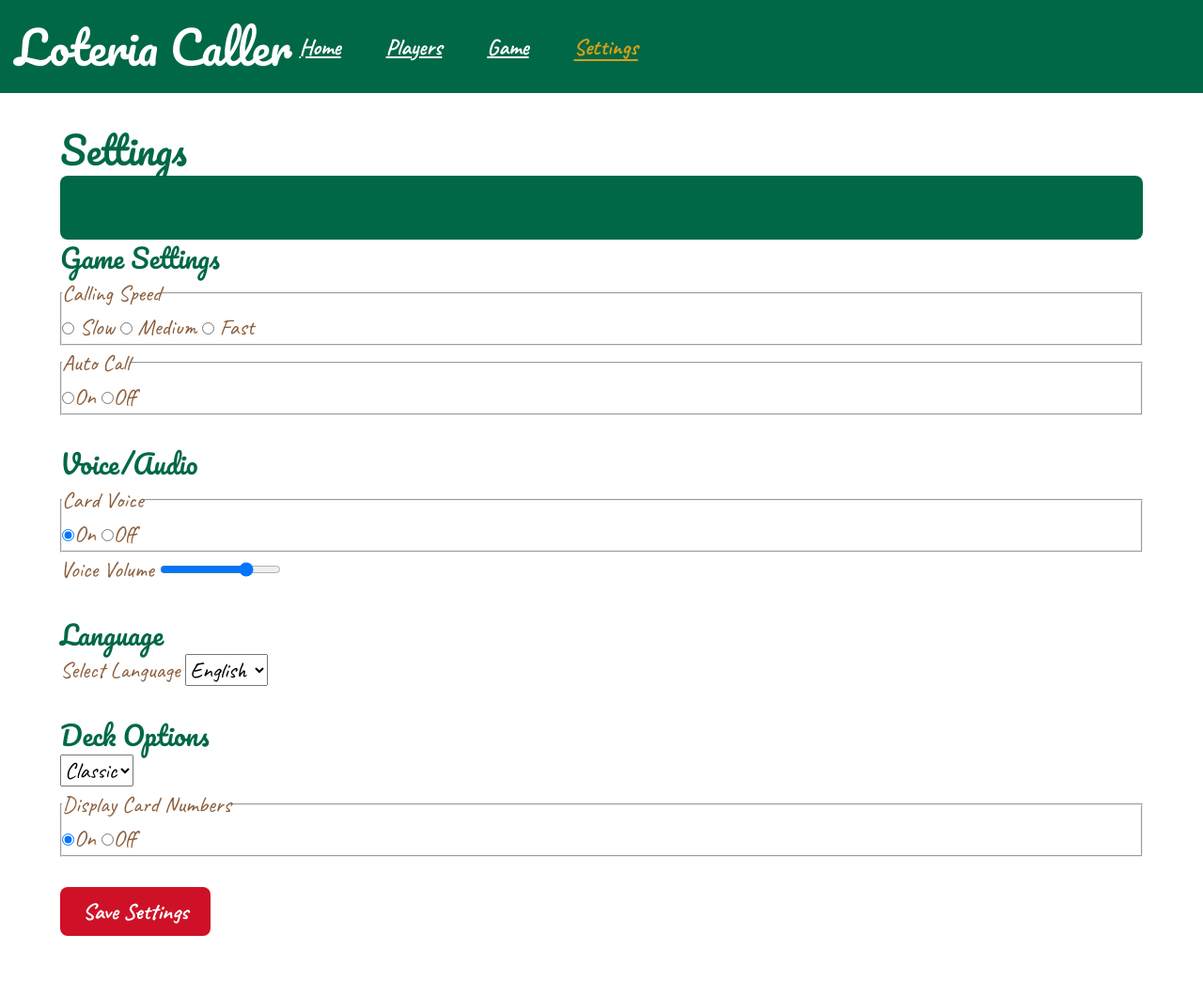
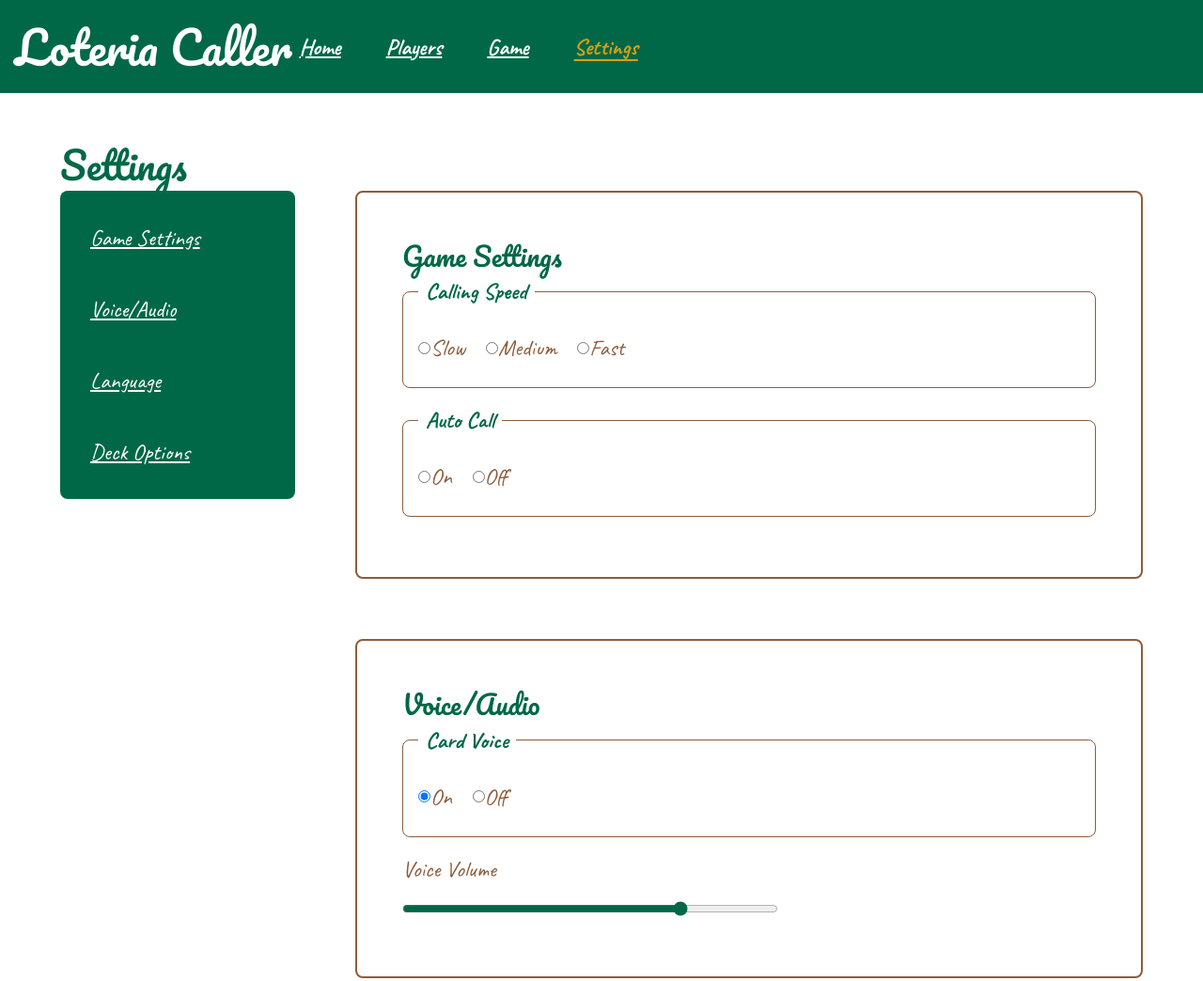
Before and after one commit to mcontreras12/Loteria-Caller, a plain HTML site: page settings.html in a window 1280 px wide. Shown: the top 1044 px of the page at 94% size. Drawn offline with Linux system fonts and the light colour scheme; a web font is replaced by a local one.

Commit message:
styles.css
completed more of the advanced css in the settings page. identified issues that need to be addressed later during the revision phase

```diff
--- a/styles.css
+++ b/styles.css
@@ -749,6 +749,98 @@ footer nav a:hover, footer nav a:focus-visible {
     gap: var(--spacing-small);
 }
 
+#settings-sidebar a {
+    display: block;
+    padding: var(--spacing-small);
+    color: var(--white);
+    border-radius: var(--border-radius);
+    transition: background-color 0.3s ease;
+}
+
+#settings-sidebar a:hover, #settings-sidebar a:focus-visible {
+    background-color: var(--red);
+    color: var(--white);
+}
+
+#settings-form {
+    display: flex;
+    flex-direction: column;
+    gap: var(--spacing-large);
+    min-width: 0;
+}
+
+/* individual sections settings */
+#game-settings, #voice-settings, #language-settings, #deck-settings {
+    padding: var(--spacing-large);
+    border: 2px solid var(--brown);
+    border-radius: var(--border-radius);
+    background-color: var(--white);
+    scroll-margin-top: 1rem;
+}
+
+#settings-from h3 {
+    margin-bottom: var(--spacing-medium);
+}
+
+/* fieldsets settings */
+#settings-form fieldset {
+    padding: var(--spacing-medium);
+    margin-bottom: var(--spacing-medium);
+    border: 1px solid var(--brown);
+    border-radius: var(--border-radius);
+}
+
+#settings-form legend {
+    padding: 0 var(--spacing-small);
+    color: var(--green);
+    font-weight: 700;
+}
+
+/* radio buttons */
+#settings-form input [type="radio"] {
+    accent-color: var(--green);
+    margin-right: var(--spacing-small);
+}
+
+#settings-form fieldset label {
+    display: inline-flex;
+    align-items: center;
+    margin: var(--spacing-small) var(--spacing-medium) var(--spacing-small) 0;
+    cursor: pointer;
+}
+
+/* dropdown */
+#settings-form select {
+    display: block;
+    width: 100%;
+    padding: var(--spacing-small);
+    margin-top: var(--spacing-small);
+    border: 1px solid var(--brown);
+    border-radius: var(--border-radius);
+    background-color: var(--white);
+    color: brown;
+}
+
+/* volumn slider */
+#settings-form input[type="range"] {
+    display: block;
+    width: 100%;
+    max-width: 400px;
+    margin: var(--spacing-medium) 0;
+    accent-color: var(--green);
+}
+
+/* save settings */
+#save-settings {
+    width: 100%;
+    background-color: var(--red);
+    color: var(--white);
+}
+
+#save-settings:hover {
+    background-color: var(--green);
+}
+
 /* Medium Screens (Min-width: 600px) */
 
 @media screen and (min-width: 600px) {
@@ -828,6 +920,19 @@ footer nav a:hover, footer nav a:focus-visible {
         flex-direction: row;
         justify-content: center;
     }
+
+    #settings-sidebar ul {
+        gap: var(--spacing-medium);
+    }
+
+    #settings-form select {
+        max-width: 450px;
+    }
+
+    #save-settings {
+        width: auto;
+        align-self: flex-start;
+    }
 }
 
 /* Large Screens (Min-width: 900px) */
@@ -898,6 +1003,44 @@ footer nav a:hover, footer nav a:focus-visible {
     .results-content {
         grid-template-columns: repeat(2, minmax(0, 1fr));
     }
+
+    #settings-page {
+        padding: var(--spacing-xl) 0;
+    }
+
+    .settings-layout {
+        display: grid;
+        grid-template-columns: 220px minmax(0, 1fr);
+        gap: var(--spacing-xl);
+        align-items: start;
+    }
+
+    #settings-sidebar {
+        position: static;
+        width: 100%;
+        align-self: start;
+    }
+
+    #settings-sidebar ul {
+        display: flex;
+        flex-direction: column;
+        align-items: stretch;
+        gap: var(--spacing-small);
+    }
+
+    #settings-sidebar a {
+        display: block;
+        padding: var(--spacing-medium);
+    }
+
+    #settings-form {
+        min-height: 0;
+        width: 100%;
+    }
+
+    #game-settings, #voice-settings, #language-settings, #deck-settings {
+        padding: var(--spacing-xl);
+    }
 }
 
 /* Extra Large Screens (Min-width: 1200px) */
@@ -918,4 +1061,9 @@ footer nav a:hover, footer nav a:focus-visible {
     #current-card-image {
         max-width: 360px;
     }
+
+    .settings-layout {
+        grid-template-columns: 250px minmax(0, 1fr);
+        gap: 4rem;
+    }
 }
```
Also changed, not shown: index.html (+1 -1 lines).
